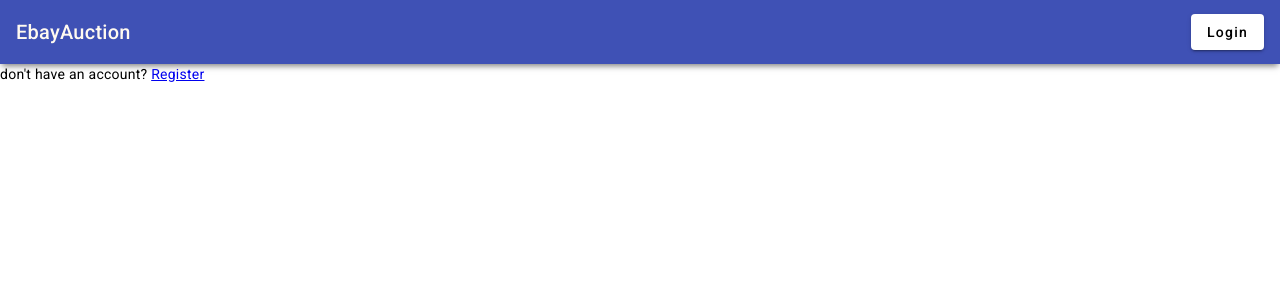
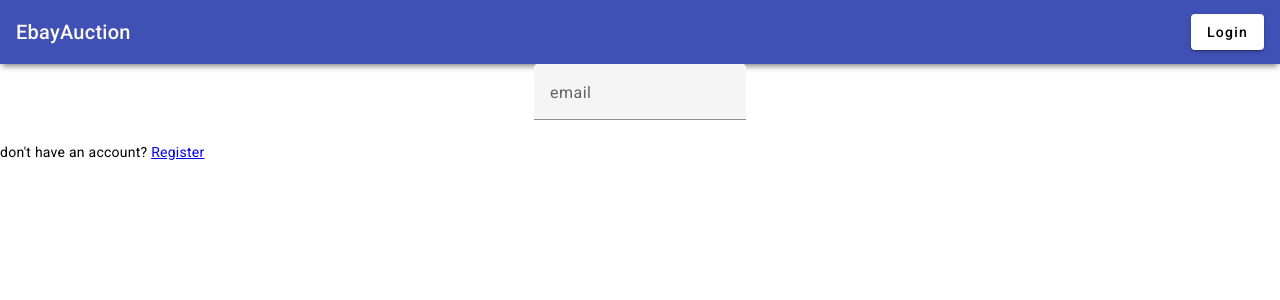
Before and after one commit to pankazakos/EbayAuction, an Angular app in the folder angularapp/: page /login in a window 1280 px wide. Shown: the top 300 px of the page. Built offline with nearby package versions, Linux system fonts and the light colour scheme.

Commit message:
added flex layout

```diff
--- a/angularapp/package.json
+++ b/angularapp/package.json
@@ -16,6 +16,7 @@
     "@angular/common": "^16.2.0",
     "@angular/compiler": "^16.2.0",
     "@angular/core": "^16.2.0",
+    "@angular/flex-layout": "^15.0.0-beta.42",
     "@angular/forms": "^16.2.0",
     "@angular/material": "^16.2.8",
     "@angular/platform-browser": "^16.2.0",
--- a/angularapp/src/app/material-ui/material-ui.module.ts
+++ b/angularapp/src/app/material-ui/material-ui.module.ts
@@ -5,6 +5,7 @@ import { MatIconModule } from '@angular/material/icon';
 import { MatTabsModule } from '@angular/material/tabs';
 import { MatToolbarModule } from '@angular/material/toolbar';
 import { MatCardModule } from '@angular/material/card';
+import { FlexLayoutModule } from '@angular/flex-layout';
 
 @NgModule({
   imports: [
@@ -14,6 +15,7 @@ import { MatCardModule } from '@angular/material/card';
     MatDialogModule,
     MatTabsModule,
     MatCardModule,
+    FlexLayoutModule,
   ],
   exports: [
     MatIconModule,
@@ -22,6 +24,7 @@ import { MatCardModule } from '@angular/material/card';
     MatDialogModule,
     MatTabsModule,
     MatCardModule,
+    FlexLayoutModule,
   ],
 })
 export class MaterialUiModule {}
--- a/angularapp/src/app/shared/sign-in/sign-in.component.html
+++ b/angularapp/src/app/shared/sign-in/sign-in.component.html
@@ -1 +1,10 @@
+<div fxLayout="column" fxLayoutAlign="space-evenly center">
+  <form>
+    <mat-form-field class="custom-form-field">
+      <mat-label>email</mat-label>
+      <input matInput name="email" placeholder="user@example.com" />
+    </mat-form-field>
+  </form>
+</div>
+
 <p>don't have an account? <a routerLink="/register">Register</a></p>
```
Also changed, not shown: 1 other file (tests, documents, lock files or other folders).
